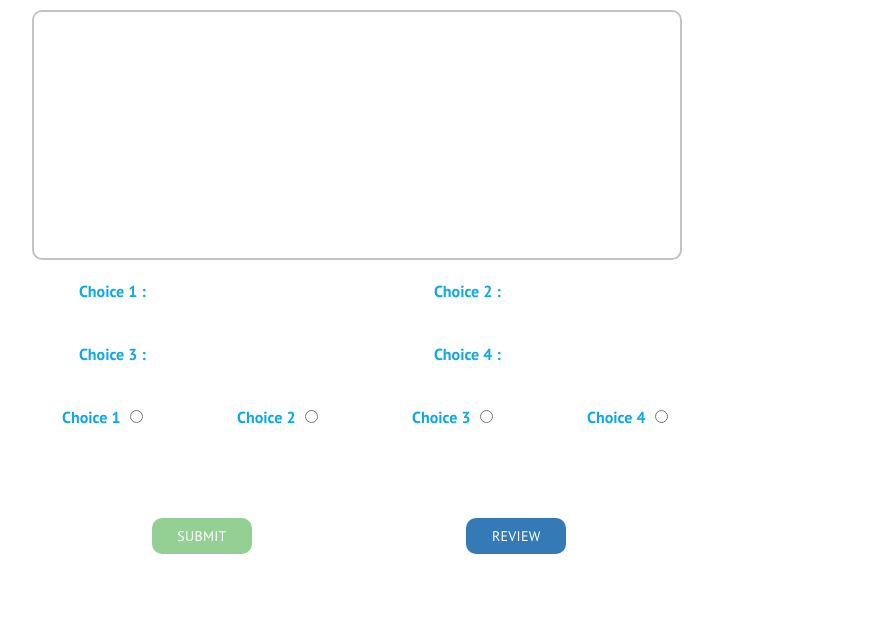
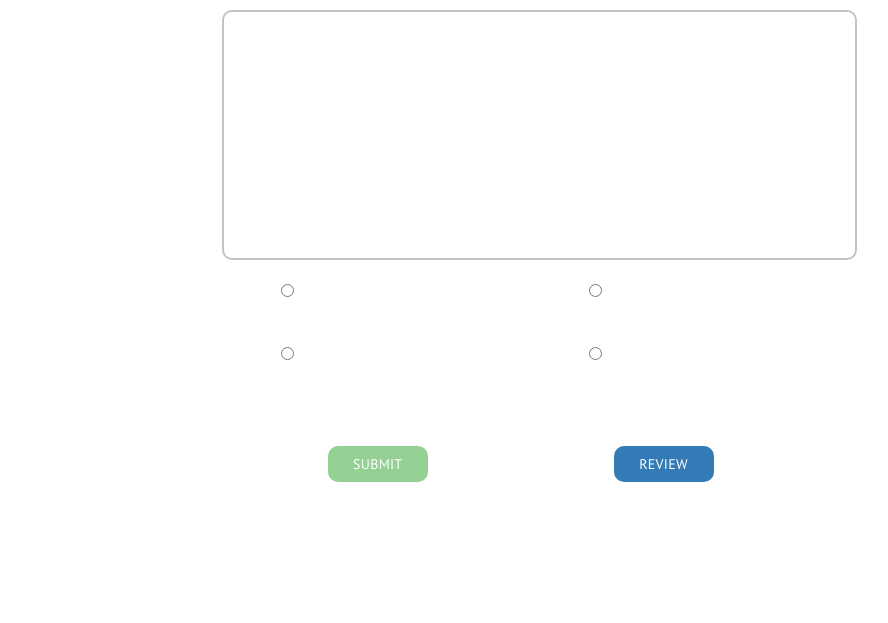
Before and after one commit to RoyalSoftwareAdmin/rsm-v1-2018, a PHP site: page /User/taketest.php in a window 1280 px wide. Shown: the part 79-702 px from the top of the page, without its empty margins (243-1131 px from the left). Run offline with PHP 8.4, Linux system fonts and the light colour scheme.

Commit message:
changes on User/taketest.php new ui design

```diff
--- a/User/taketest.php
+++ b/User/taketest.php
@@ -72,37 +72,41 @@ session_start();
     <div class="container">
    <div class="row">
 
-   	<div class="col-md-2 ">
+   	<div class="col-md-4 ">
       <div id="questionParentLeft"> </div>
+
    	</div>
-   	 <div class="col-md-8">
+
+   	 <div class="col-md-7">
    		<div class="midle question"> </div>
+
+
    		<div class="choiceListParent">
+
 	   		 <div class="options col-md-12 choiceList">
+
 	   		 	<div class="col-md-6">
-	   				<label class=" op1 option1"> Choice 1 : <span></span> </label>
+
+             	<div class="col-md-2"><input type="radio" data-attr="option1" value="option1" name="correctOption" class="radio"></div><label class=" op1 option1"> <span></span> </label>
 	   			</div>
 	   			<div class="col-md-6 ">
-	   				<label class="op2 option2">  Choice 2 : <span></span></label>
-	   			</div>
-	          </div>
-	          <div class="options col-md-12 choiceList">
-	   		 	<div class="col-md-6">
-	   				<label class=" op1 option3"> Choice 3 : <span></span> </label>
-	   			</div>
-	   			<div class="col-md-6">
-	   				<label class="op2 option4">  Choice 4 : <span></span></label>
+	   			<div class="col-md-2"><input type="radio" data-attr="option2" value="option2" name="correctOption" class="radio"></div><label class="op2 option2"> <span></span></label>
 	   			</div>
 	          </div>
 
+	        <div class="options col-md-12 choiceList">
+	   		 	<div class="col-md-6">
+	   			<div class="col-md-2"><input type="radio" data-attr="option3" value="option3" name="correctOption" class="radio"></div><label class=" op1 option3">  <span></span> </label>
+	   			</div>
+	   			<div class="col-md-6">
+	   			<div class="col-md-2"><input type="radio" data-attr="option4" value="option4" name="correctOption" class="radio"></div><label class="op2 option4">   <span></span></label>
+	   			</div>
+	   		</div>
+	          </div>
 
-            <div class="correctOption col-md-12">
-            	<div class="col-md-3"><label>Choice 1</label><input type="radio" data-attr="option1" value="option1" name="correctOption"></div>
-	         	<div class="col-md-3"><label>Choice 2</label><input type="radio" data-attr="option2" value="option2" name="correctOption"></div>
-	         	<div class="col-md-3"><label>Choice 3</label><input type="radio" data-attr="option3" value="option3" name="correctOption"></div>
-	         	<div class="col-md-3"><label>Choice 4</label><input type="radio" data-attr="option4" value="option4" name="correctOption"></div>
-           </div>
-        </div>
+
+
+
    	 <div class="col-md-12 enteredAnswerParent" style="display: none">
    	 	     <div class="textareaDiv">
    	 	     <label>Answer Keywords</label>
@@ -118,10 +122,10 @@ session_start();
    </div>
 
 
-   	<div class="col-md-2">
+   	<!--<div class="col-md-2">
        <div id="questionParentRight">
    		 </div>
-   	</div>
+   	</div>-->
 </div>
 
 
```
